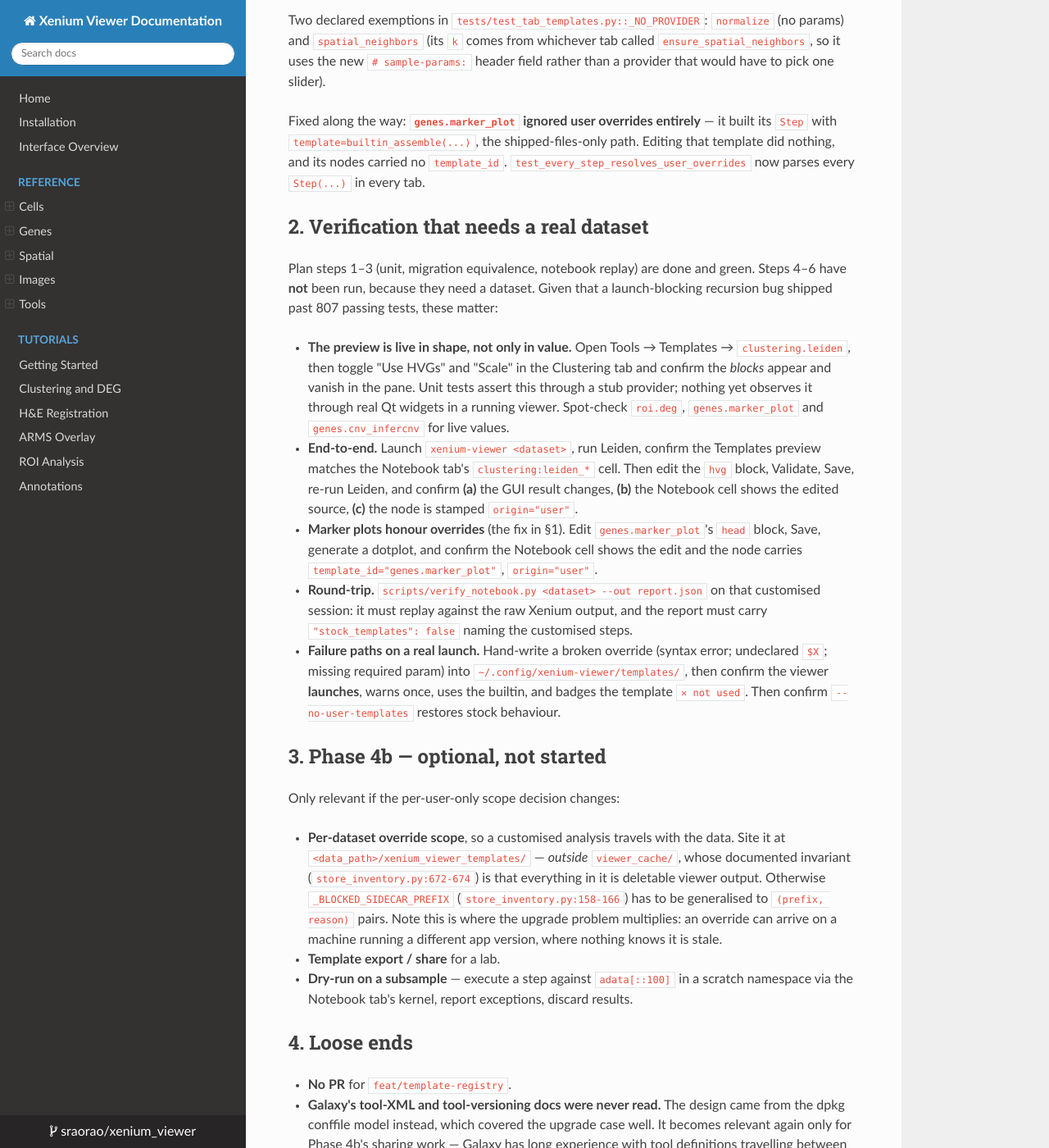
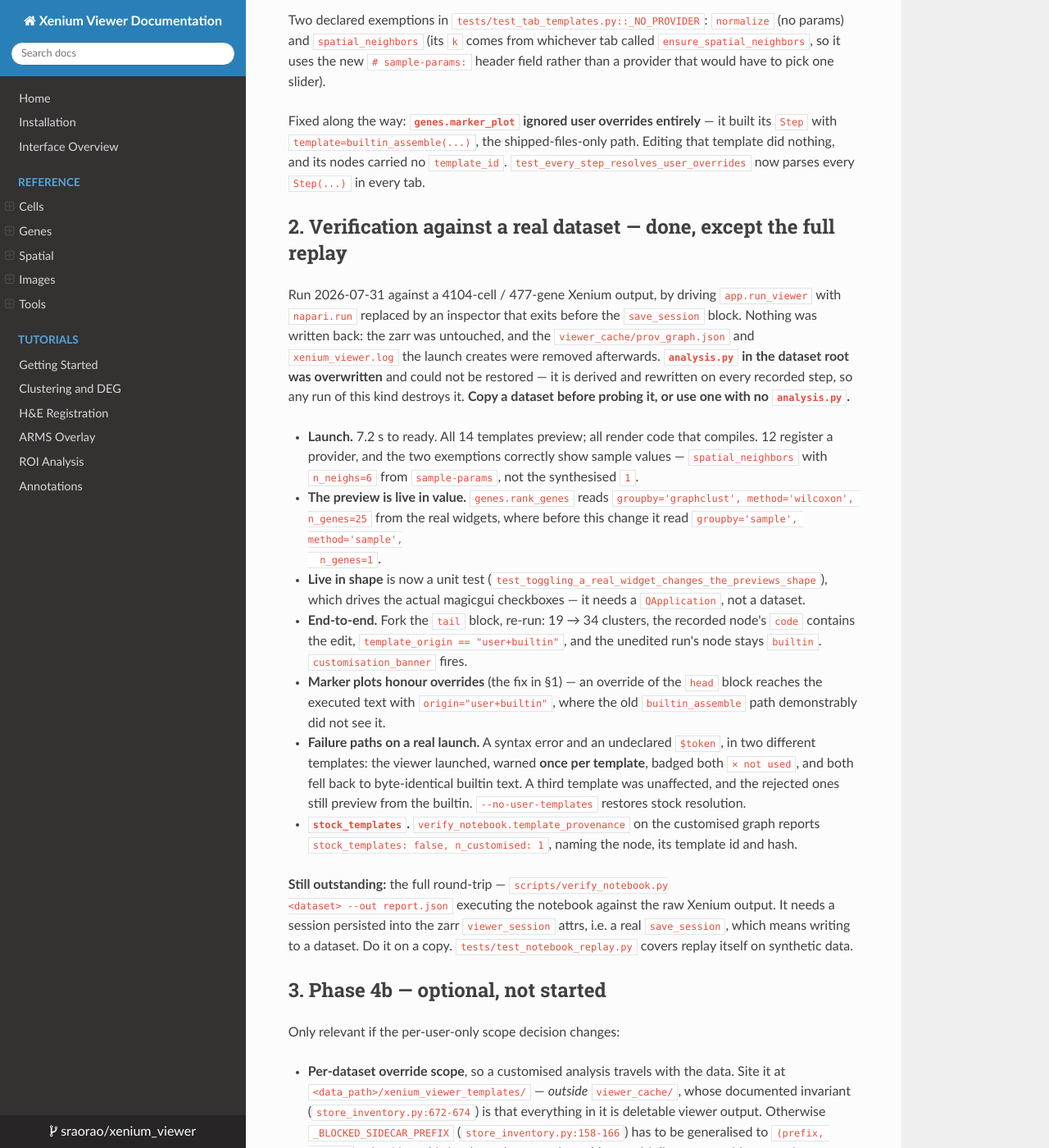
Before and after one commit to rao-genomics-lab/palms, an MkDocs documentation site: the page built from docs/user-configurable-templates-todo.md, in a window 1280 px wide and 1400 px high, scrolled down 980 px. Shown: the whole window at 82% size. Built offline with MkDocs 1.6.1, drawn with Linux system fonts in a browser that asks for light colours; nearby versions of some CDN libraries.

Commit message:
Docs: record what the dataset run verified
Everything in the verification plan except the full notebook replay,
run against a real 4104-cell Xenium output by driving app.run_viewer
with napari.run replaced by an inspector that exits before the
save_session block.

The headline number: genes.rank_genes previews
groupby='graphclust', n_genes=25 off the real widgets, where the same
pane read groupby='sample', n_genes=1 before this branch.

Two broken overrides across two templates did not stop the viewer
starting -- it warned once per template, badged both "not used", and
fell back to byte-identical builtin text.

Also records the hazard the run found the hard way: analysis.py is
derived and rewritten on every recorded step, so probing a dataset in
place destroys whatever was there. Copy first.

The round-trip is the one item left; it needs a session persisted into
the zarr, which means writing to a dataset.

Co-Authored-By: Claude Opus 5 <noreply@anthropic.com>
Claude-Session: https://claude.ai/code/session_01UqBDbbQfFNdsZ3JHoWThL9

```diff
--- a/docs/user-configurable-templates-todo.md
+++ b/docs/user-configurable-templates-todo.md
@@ -41,35 +41,48 @@ path. Editing that template did nothing, and its nodes carried no `template_id`.
 `test_every_step_resolves_user_overrides` now parses every `Step(...)` in every
 tab.
 
-## 2. Verification that needs a real dataset
+## 2. Verification against a real dataset — done, except the full replay
 
-Plan steps 1–3 (unit, migration equivalence, notebook replay) are done and green.
-Steps 4–6 have **not** been run, because they need a dataset. Given that a
-launch-blocking recursion bug shipped past 807 passing tests, these matter:
+Run 2026-07-31 against a 4104-cell / 477-gene Xenium output, by driving
+`app.run_viewer` with `napari.run` replaced by an inspector that exits before
+the `save_session` block. Nothing was written back: the zarr was untouched, and
+the `viewer_cache/prov_graph.json` and `xenium_viewer.log` the launch creates
+were removed afterwards. **`analysis.py` in the dataset root was overwritten**
+and could not be restored — it is derived and rewritten on every recorded step,
+so any run of this kind destroys it. **Copy a dataset before probing it, or use
+one with no `analysis.py`.**
 
-- **The preview is live in shape, not only in value.** Open Tools → Templates →
-  `clustering.leiden`, then toggle "Use HVGs" and "Scale" in the Clustering tab
-  and confirm the *blocks* appear and vanish in the pane. Unit tests assert this
-  through a stub provider; nothing yet observes it through real Qt widgets in a
-  running viewer. Spot-check `roi.deg`, `genes.marker_plot` and
-  `genes.cnv_infercnv` for live values.
-- **End-to-end.** Launch `xenium-viewer <dataset>`, run Leiden, confirm the
-  Templates preview matches the Notebook tab's `clustering:leiden_*` cell. Then
-  edit the `hvg` block, Validate, Save, re-run Leiden, and confirm **(a)** the
-  GUI result changes, **(b)** the Notebook cell shows the edited source, **(c)**
-  the node is stamped `origin="user"`.
-- **Marker plots honour overrides** (the fix in §1). Edit `genes.marker_plot`'s
-  `head` block, Save, generate a dotplot, and confirm the Notebook cell shows
-  the edit and the node carries `template_id="genes.marker_plot"`,
-  `origin="user"`.
-- **Round-trip.** `scripts/verify_notebook.py <dataset> --out report.json` on
-  that customised session: it must replay against the raw Xenium output, and the
-  report must carry `"stock_templates": false` naming the customised steps.
-- **Failure paths on a real launch.** Hand-write a broken override (syntax
-  error; undeclared `$X`; missing required param) into
-  `~/.config/xenium-viewer/templates/`, then confirm the viewer **launches**,
-  warns once, uses the builtin, and badges the template `✕ not used`. Then
-  confirm `--no-user-templates` restores stock behaviour.
+- **Launch.** 7.2 s to ready. All 14 templates preview; all render code that
+  compiles. 12 register a provider, and the two exemptions correctly show
+  sample values — `spatial_neighbors` with `n_neighs=6` from `sample-params`,
+  not the synthesised `1`.
+- **The preview is live in value.** `genes.rank_genes` reads
+  `groupby='graphclust', method='wilcoxon', n_genes=25` from the real widgets,
+  where before this change it read `groupby='sample', method='sample',
+  n_genes=1`.
+- **Live in shape** is now a unit test
+  (`test_toggling_a_real_widget_changes_the_previews_shape`), which drives the
+  actual magicgui checkboxes — it needs a `QApplication`, not a dataset.
+- **End-to-end.** Fork the `tail` block, re-run: 19 → 34 clusters, the recorded
+  node's `code` contains the edit, `template_origin == "user+builtin"`, and the
+  unedited run's node stays `builtin`. `customisation_banner` fires.
+- **Marker plots honour overrides** (the fix in §1) — an override of the `head`
+  block reaches the executed text with `origin="user+builtin"`, where the old
+  `builtin_assemble` path demonstrably did not see it.
+- **Failure paths on a real launch.** A syntax error and an undeclared `$token`,
+  in two different templates: the viewer launched, warned **once per template**,
+  badged both `✕ not used`, and both fell back to byte-identical builtin text.
+  A third template was unaffected, and the rejected ones still preview from the
+  builtin. `--no-user-templates` restores stock resolution.
+- **`stock_templates`.** `verify_notebook.template_provenance` on the customised
+  graph reports `stock_templates: false, n_customised: 1`, naming the node, its
+  template id and hash.
+
+**Still outstanding:** the full round-trip — `scripts/verify_notebook.py
+<dataset> --out report.json` executing the notebook against the raw Xenium
+output. It needs a session persisted into the zarr `viewer_session` attrs, i.e.
+a real `save_session`, which means writing to a dataset. Do it on a copy.
+`tests/test_notebook_replay.py` covers replay itself on synthetic data.
 
 ## 3. Phase 4b — optional, not started
 
```
